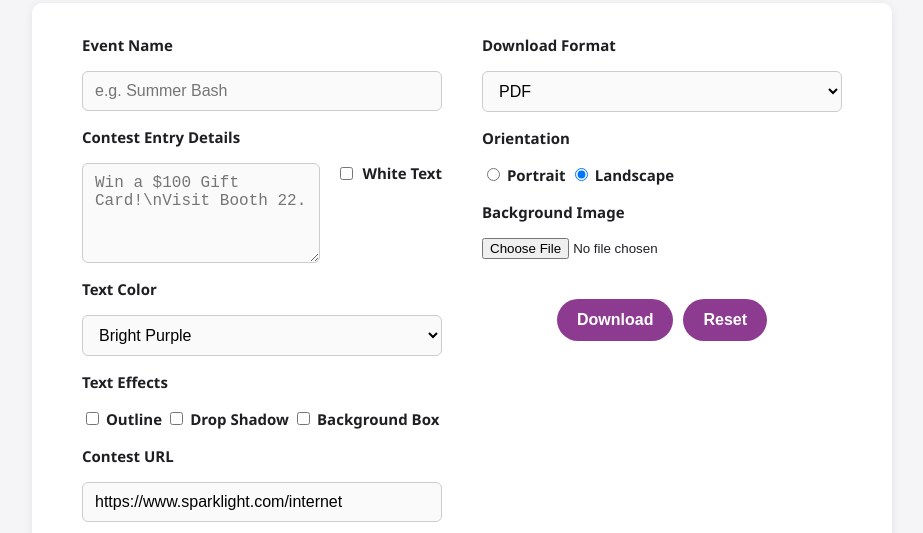
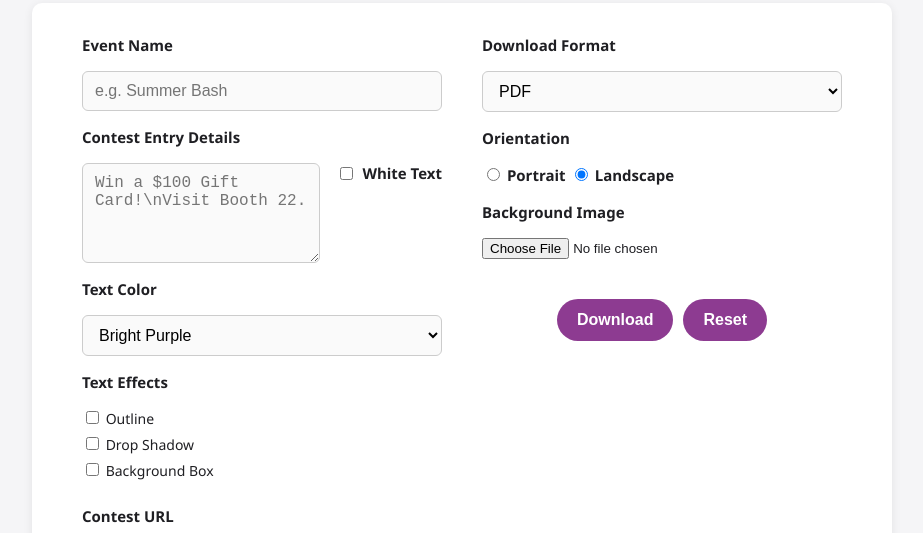
Before and after one commit to TF-1031/QRTool, a plain HTML site: page index.html in a window 1280 px wide. Shown: the part 267-800 px from the top of the page, without its empty margins (178-1101 px from the left). Drawn offline with nearby package versions, Linux system fonts and the light colour scheme.

Commit message:
Update flyer.css

```diff
--- a/flyer.css
+++ b/flyer.css
@@ -14,6 +14,18 @@ body {
   color: #1f1f23;
   text-align: center;
 }
+.effects-group {
+  display: flex;
+  flex-direction: column;
+  gap: 6px;
+  margin-bottom: 10px;
+}
+
+.effects-group label {
+  font-weight: 500;
+  font-size: 14px;
+}
+
 
 /* HEADER (same width as preview box) */
 #pageLogo {
```
